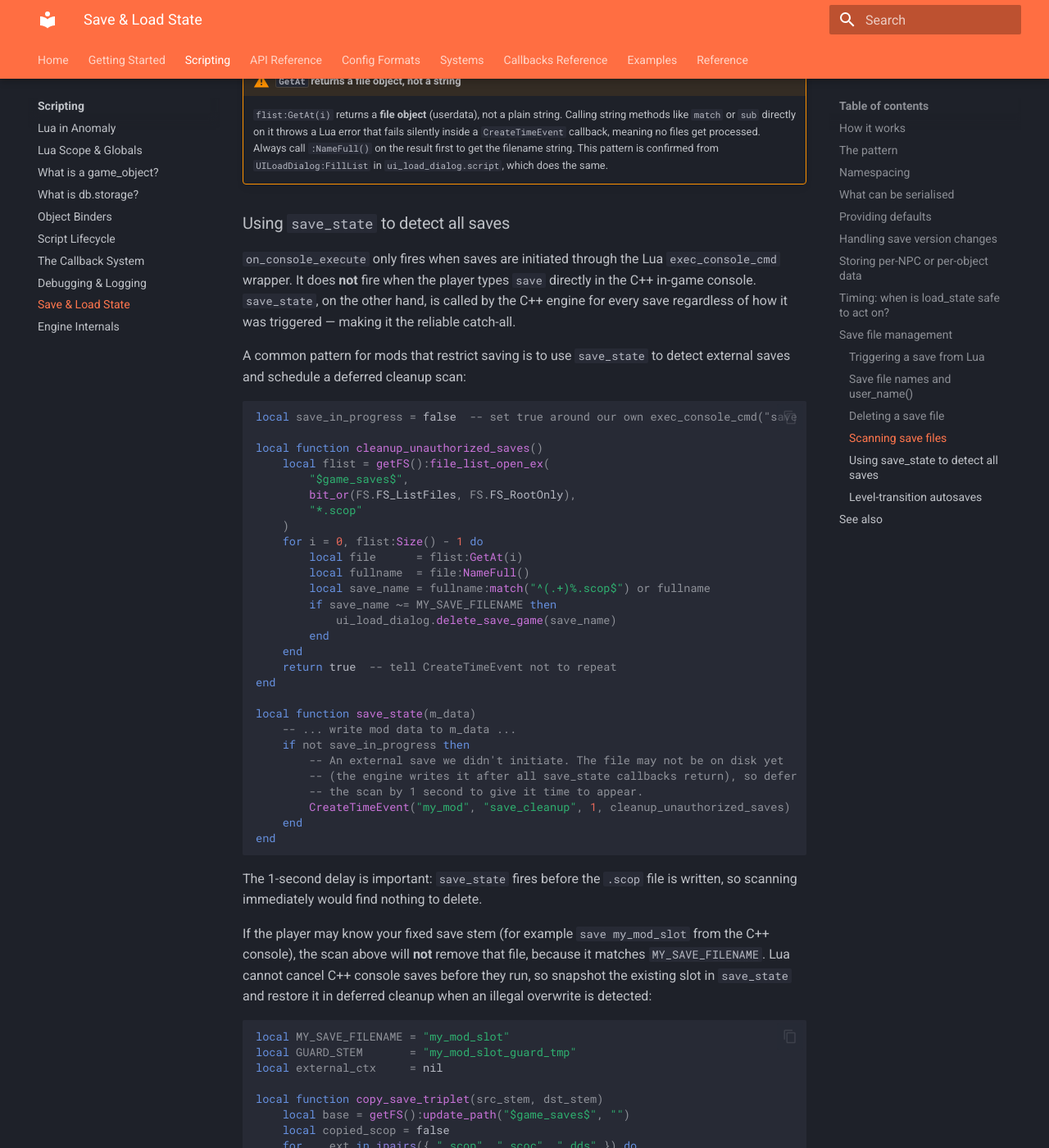
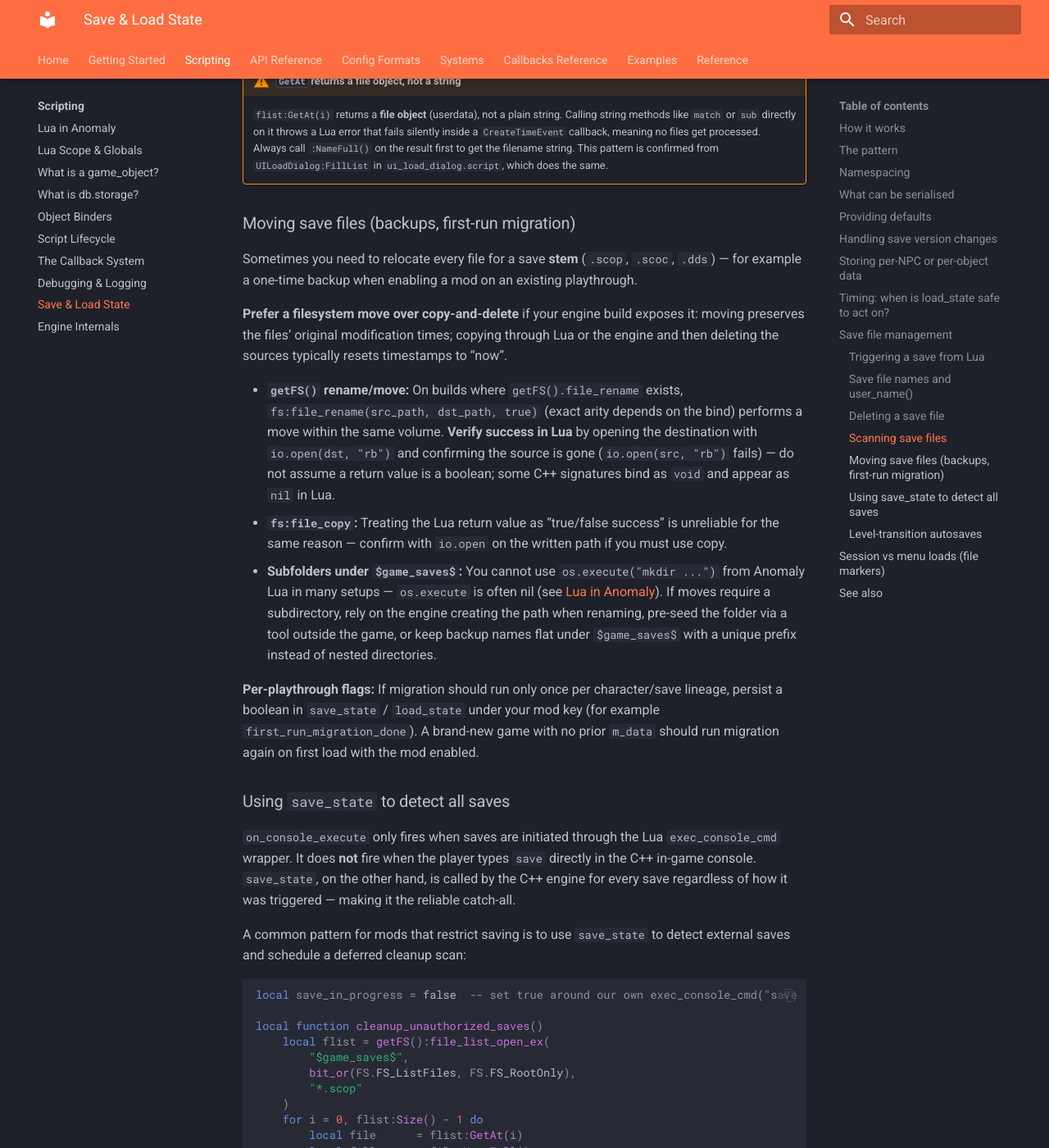
Before and after one commit to robE127/stalker-anomaly-modding-guide, an MkDocs documentation site: the page built from docs/scripting/save-load.md, in a window 1280 px wide and 1400 px high, scrolled down 6110 px. Shown: the whole window at 82% size. Built offline with MkDocs 1.6.1 and Material for MkDocs 9.7.7, drawn with Linux system fonts in a browser that asks for light colours; some of the changed text lies outside the part shown.

Commit message:
docs: capture stash, save/load, fs, and MCM lessons learned
Document deferred stash cleanup during inventory teardown, callback signature fixes, Anomaly filesystem constraints, first-run save migration patterns, and MCM numeric-option caching guidance validated this session.

Made-with: Cursor

```diff
--- a/docs/scripting/save-load.md
+++ b/docs/scripting/save-load.md
@@ -253,6 +253,18 @@ end
 !!! warning "`GetAt` returns a file object, not a string"
     `flist:GetAt(i)` returns a **file object** (userdata), not a plain string. Calling string methods like `match` or `sub` directly on it throws a Lua error that fails silently inside a `CreateTimeEvent` callback, meaning no files get processed. Always call `:NameFull()` on the result first to get the filename string. This pattern is confirmed from `UILoadDialog:FillList` in `ui_load_dialog.script`, which does the same.
 
+### Moving save files (backups, first-run migration)
+
+Sometimes you need to relocate every file for a save **stem** (`.scop`, `.scoc`, `.dds`) — for example a one-time backup when enabling a mod on an existing playthrough.
+
+**Prefer a filesystem move over copy-and-delete** if your engine build exposes it: moving preserves the files’ original modification times; copying through Lua or the engine and then deleting the sources typically resets timestamps to “now”.
+
+- **`getFS()` rename/move:** On builds where `getFS().file_rename` exists, `fs:file_rename(src_path, dst_path, true)` (exact arity depends on the bind) performs a move within the same volume. **Verify success in Lua** by opening the destination with `io.open(dst, "rb")` and confirming the source is gone (`io.open(src, "rb")` fails) — do not assume a return value is a boolean; some C++ signatures bind as `void` and appear as `nil` in Lua.
+- **`fs:file_copy`:** Treating the Lua return value as “true/false success” is unreliable for the same reason — confirm with `io.open` on the written path if you must use copy.
+- **Subfolders under `$game_saves$`:** You cannot use `os.execute("mkdir ...")` from Anomaly Lua in many setups — `os.execute` is often nil (see [Lua in Anomaly](lua-in-anomaly.md#standard-library-availability)). If moves require a subdirectory, rely on the engine creating the path when renaming, pre-seed the folder via a tool outside the game, or keep backup names flat under `$game_saves$` with a unique prefix instead of nested directories.
+
+**Per-playthrough flags:** If migration should run only once per character/save lineage, persist a boolean in `save_state` / `load_state` under your mod key (for example `first_run_migration_done`). A brand-new game with no prior `m_data` should run migration again on first load with the mod enabled.
+
 ### Using `save_state` to detect all saves
 
 `on_console_execute` only fires when saves are initiated through the Lua `exec_console_cmd` wrapper. It does **not** fire when the player types `save` directly in the C++ in-game console. `save_state`, on the other hand, is called by the C++ engine for every save regardless of how it was triggered — making it the reliable catch-all.
@@ -424,6 +436,19 @@ end
 
 ---
 
+## Session vs menu loads (file markers)
+
+Not every load goes through the same Lua entry points, and some mods try to detect **in-session** loads (player issues a load while already in a level) separately from **main-menu** loads. A practical pattern is to combine several weak signals instead of relying on one callback:
+
+- **`load_state`** runs for every load — use it to set a process-local “a load happened” flag (not persisted), or to merge disk state.
+- **A session lock file** under `$game_saves$` (or another writable path) written when a level is active and removed in `on_game_start` / `on_game_end` helps distinguish “we were in a session” from “cold start / new game”.
+- **A main-menu load flag** set from a patched `UILoadDialog.load_game_internal` (or equivalent) when the player picks a save from the menu — cleared after `actor_on_first_update` consumes it — avoids treating legitimate menu loads as cheats.
+- **Persisted per-playthrough state** (in `m_data`) should be updated only when the combination of signals matches your definition; reset it on new game so a previous playthrough’s flags do not leak.
+
+This is fragile by nature; document your assumptions if you ship behaviour that depends on it.
+
+---
+
 ## See also
 
 - [Engine Internals](engine-internals.md) — how the save file is structured and the marshal serialization system
```
Also changed, not shown: docs/api-reference/alife.md (+2 -0 lines), docs/callbacks-reference/index.md (+1 -1 lines), docs/scripting/lua-in-anomaly.md (+3 -1 lines), docs/systems/items.md (+8 -0 lines), docs/systems/mcm.md (+4 -0 lines).
